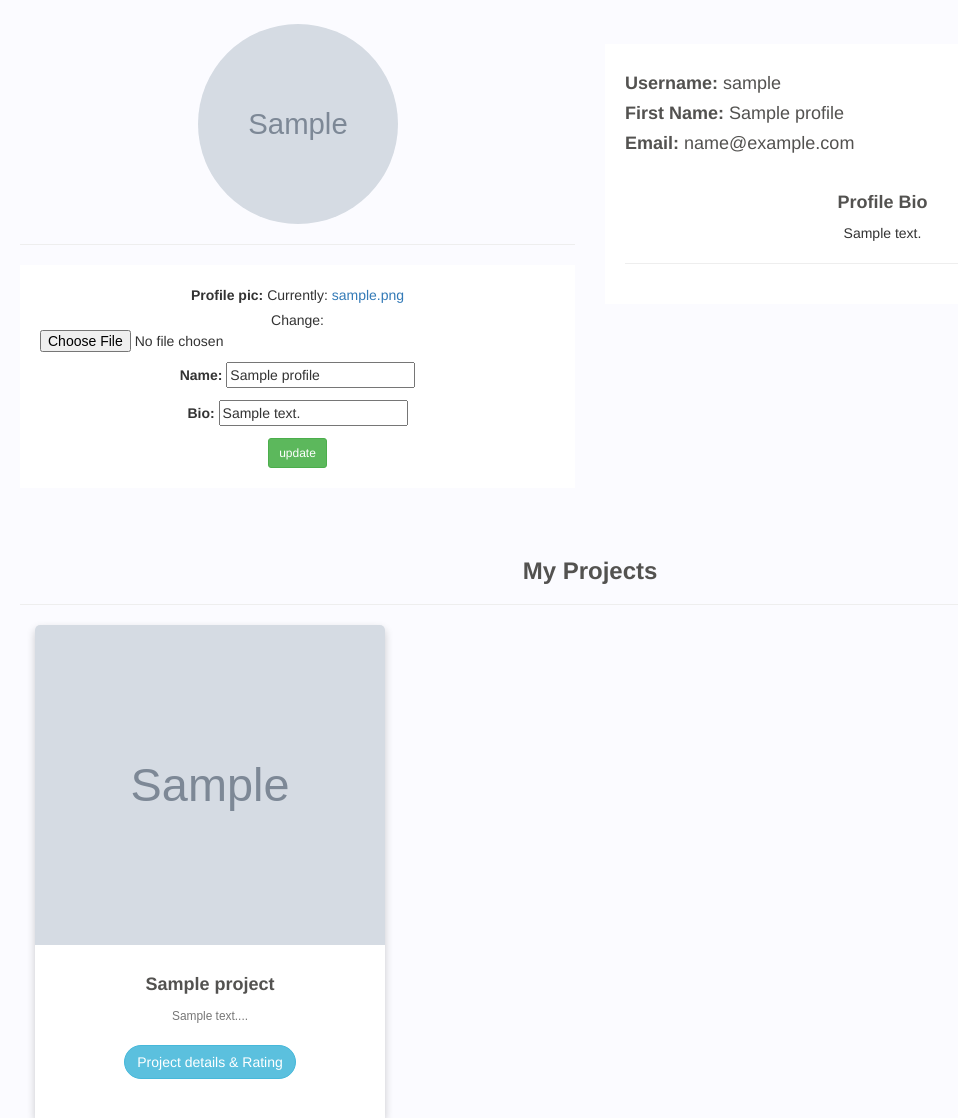
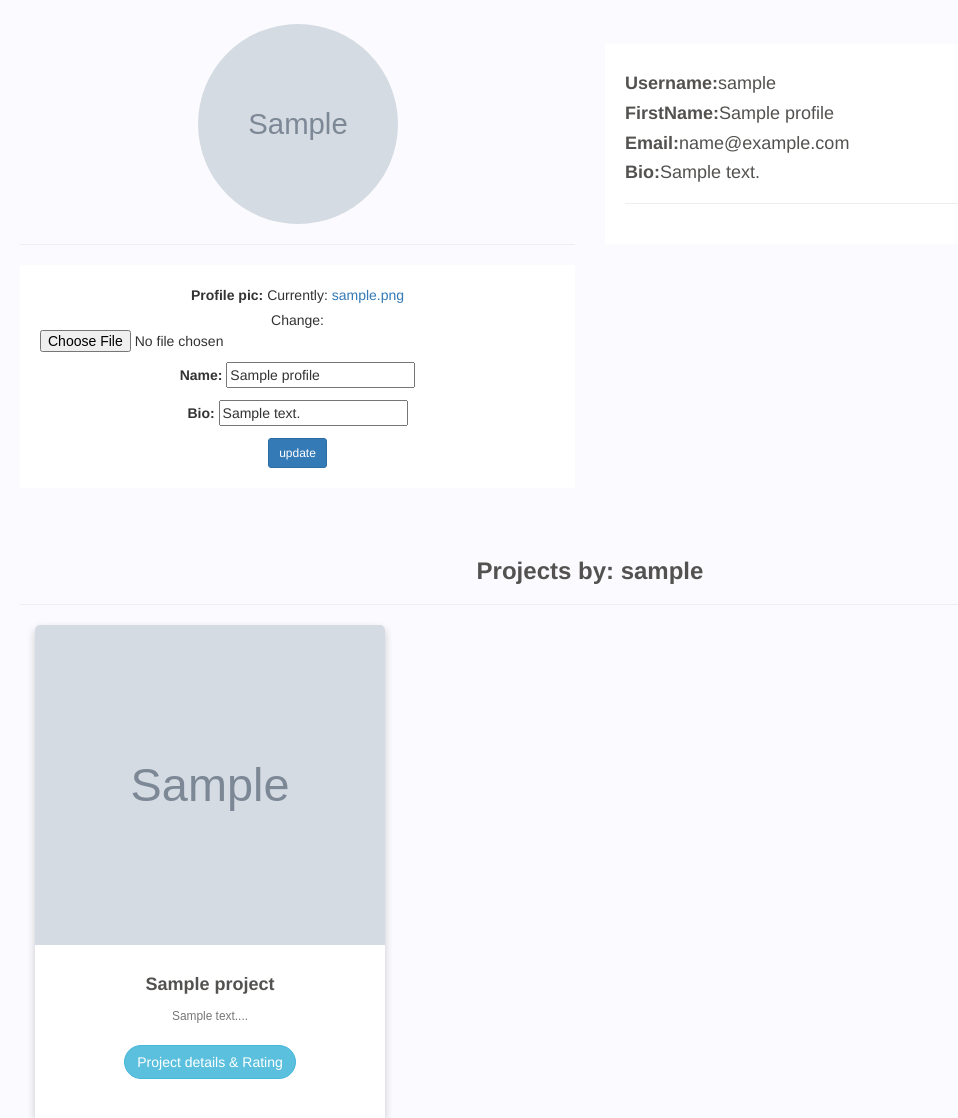
Before and after one commit to Michael-Otieno/awwards_clone_app, a Django app: page /awwards/profile in a window 1280 px wide. Shown: the part 86-1204 px from the top of the page, without its empty margins (50-1008 px from the left). Run offline with Django 3.2, Linux system fonts and the light colour scheme; a user stored in the database is signed in; tables that the repository leaves empty hold one stand-in row (values such as "Sample post"); grey boxes marked "Sample" are stand-in pictures; some libraries are stand-ins or nearby versions; some web fonts are replaced.

Commit message:
update profile page

```diff
--- a/awards/templates/awwards/profile.html
+++ b/awards/templates/awwards/profile.html
@@ -16,7 +16,7 @@
                         {%csrf_token%}
 
                         {{form.as_p}}
-                        <input type="submit" class="btn btn-sm btn-success" value="update">
+                        <input type="submit" class="btn btn-sm btn-primary" value="update">
                     </form>
                 </div>
             </div>
@@ -25,11 +25,11 @@
         <div class="col-lg-6">
             <div class="card-1">
                 <div class="card-text " style="padding: 20px;">
-                    <h4 ><strong> Username:</strong> {{request.user.profile.user}}</h4>
-                    <h4 ><strong>First Name:</strong> {{request.user.profile.name}}</h4>
-                    <h4 ><strong>Email:</strong> {{request.user.profile.email}}</h4><br>
-                    <h4 class="text-center"><strong>Profile Bio</strong></h4>
-                    <p class="text-center">{{request.user.profile.bio}}</p><hr>
+                    <h4 ><strong>Username:</strong>{{request.user.profile.user}}</h4>
+                    <h4 ><strong>FirstName:</strong>{{request.user.profile.name}}</h4>
+                    <h4 ><strong>Email:</strong>{{request.user.profile.email}}</h4>
+                    <h4><strong>Bio:</strong>{{request.user.profile.bio}}</h4>
+                    <hr>
                 </div>
 
             </div>
@@ -37,7 +37,7 @@
         </div>
     </div>
     <div >
-        <h3 class="text-center" style="font-weight: bold;">My Projects</h3><hr>
+        <h3 class="text-center" style="font-weight: bold;">Projects by: {{request.user.profile.user}}</h3><hr>
         {% for project in projects %}
         <div class="col-lg-4 col-lg-4 col-lg-4">
             <div class="card ">
```
